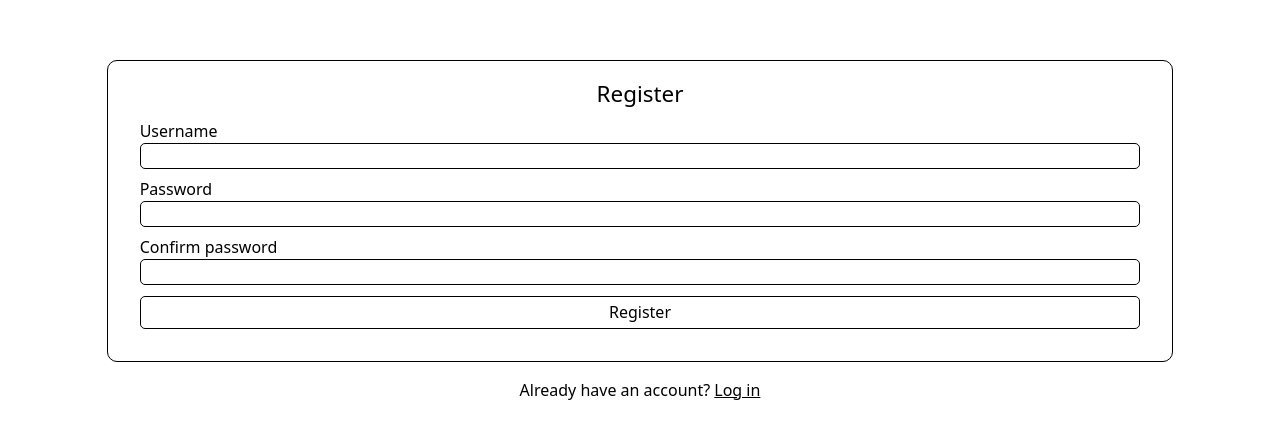
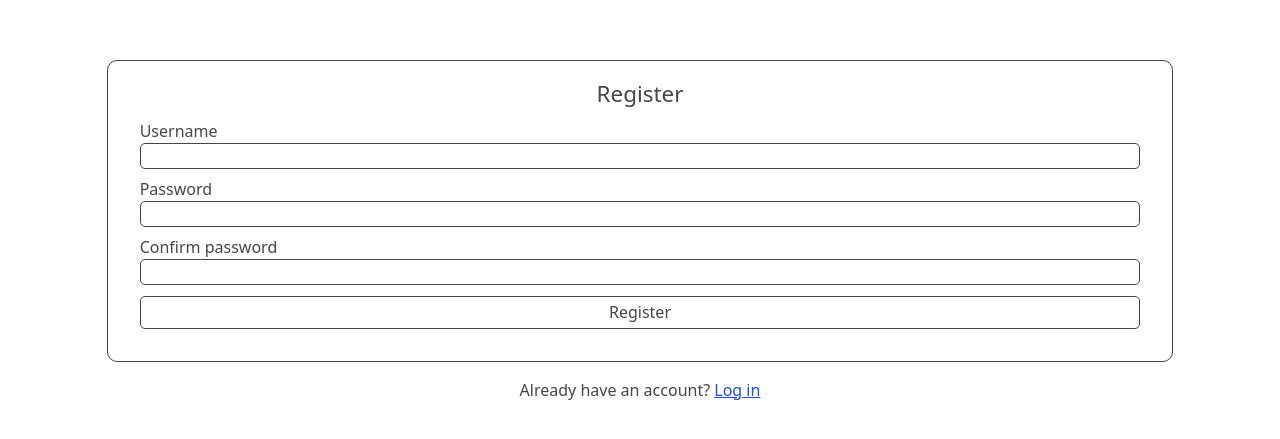
Before and after one commit to christocarr/firebase-next-auth, a Next.js app: page / in a window 1280 px wide. Shown: the part 169-608 px from the top of the page. Built offline with nearby package versions, Linux system fonts and the light colour scheme.

Commit message:
WIP: text and  border color

```diff
--- a/components/login.js
+++ b/components/login.js
@@ -13,7 +13,7 @@ function Login({ handleIsRegistered }) {
       </form>
       <p>
         Don't have an account?{' '}
-        <span className="underline to-blue-500" onClick={handleIsRegistered}>
+        <span className="underline text-blue-700" onClick={handleIsRegistered}>
           Register
         </span>
       </p>
--- a/components/register.js
+++ b/components/register.js
@@ -28,7 +28,7 @@ function Register({ handleIsRegistered }) {
       </form>
       <p>
         Already have an account?{' '}
-        <span className="underline to-blue-500" onClick={handleIsRegistered}>
+        <span className="underline text-blue-700" onClick={handleIsRegistered}>
           Log in
         </span>
       </p>
--- a/styles/globals.css
+++ b/styles/globals.css
@@ -9,20 +9,29 @@ body {
 
 h2 {
   font-size: 1.4rem;
+  color: #464646;
 }
 
 form {
   display: flex;
   width: 100%;
   flex-direction: column;
-  border: 1px black solid;
+  border: 1px #464646 solid;
   border-radius: 10px;
   padding: 1em 2em 2em 2em;
   margin-bottom: 1em;
 }
 
+label {
+  color: #464646;
+}
+
+p {
+  color: #464646;
+}
+
 input {
-  border: 1px black solid;
+  border: 1px #464646 solid;
   border-radius: 5px;
   margin-bottom: 0.5em;
 }
@@ -32,7 +41,8 @@ input:last-of-type {
 }
 
 button {
-  border: 1px black solid;
+  color: #464646;
+  border: 1px #464646 solid;
   border-radius: 5px;
   padding: 0.2em 0;
 }
```
